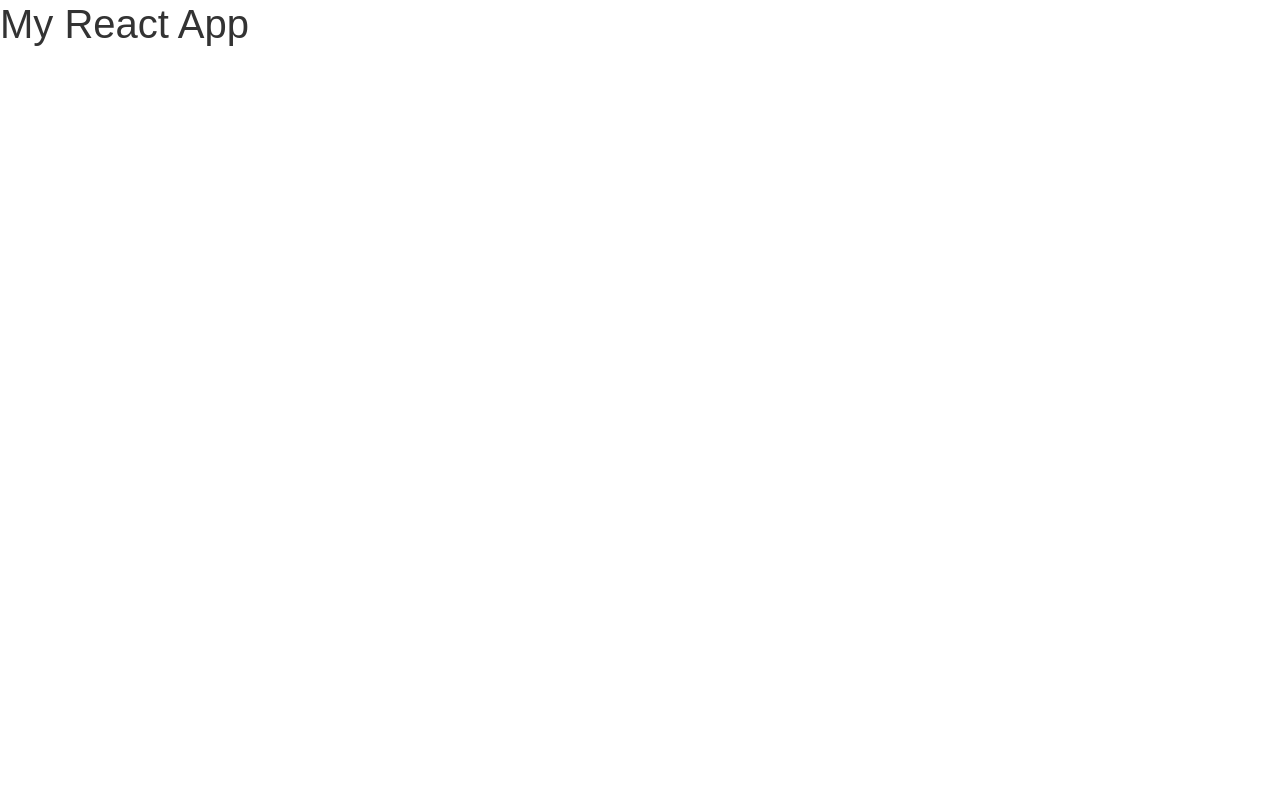
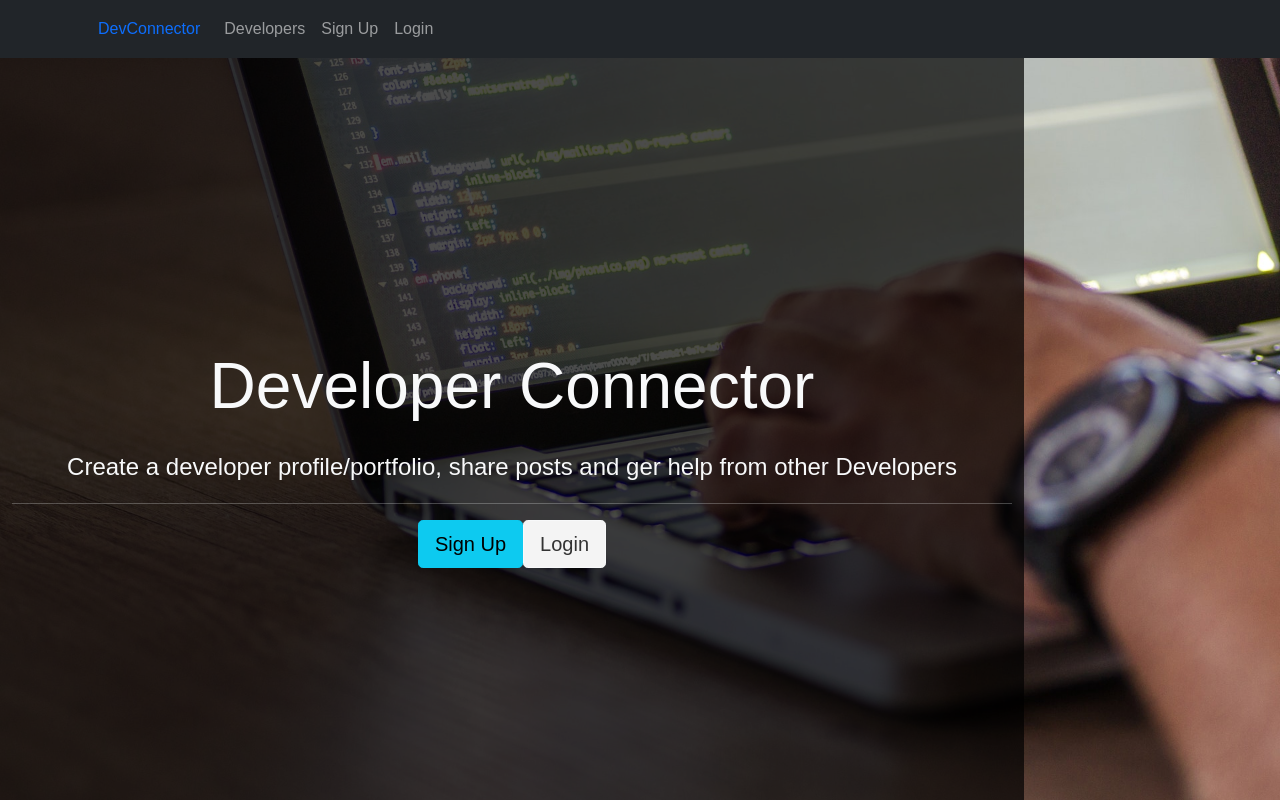
Before and after one commit to hossein-nemati/MERN, a React (Create React App) app in the folder client/: page /login in a window 1280 px wide. Shown: the top 800 px of the page. Built offline with nearby package versions, Linux system fonts and the light colour scheme.

Commit message:
add layout files

```diff
--- a/client/src/App.js
+++ b/client/src/App.js
@@ -1,13 +1,21 @@
+import React, { Component } from 'react';
+
+import Navbar from './components/layout/Navbar';
+import Footer from './components/layout/Footer';
+import Landing from './components/layout/Landing';
+
 import './App.css';
 
-function App() {
-  return (
-    <div className="App">
-      <header className="App-header">
-        <h1>My React App</h1>
-      </header>
-    </div>
-  );
+class App extends Component{
+  render() {
+    return (
+      <div className="App">
+        <Navbar />
+        <Landing />
+        <Footer />
+      </div>
+    );
+  }
 }
 
 export default App;
--- /dev/null
+++ b/client/src/components/layout/Footer.js
@@ -0,0 +1,9 @@
+import React from 'react'
+
+export default () => {
+    return (
+        <footer className="bg-dark text-white mt-5 p-4 text-center">
+            Copyrigth &copy; {new Date().getFullYear()} DevConnector
+        </footer>
+    );
+};
--- /dev/null
+++ b/client/src/components/layout/Landing.js
@@ -0,0 +1,33 @@
+import React, { Component } from "react";
+
+class Landing extends Component {
+  render() {
+    return (
+      <div className="landing">
+        <div className="dark-overlay landing-inner text-light">
+          <div className="container">
+            <div className="row">
+              <div className="col-md-12 text-center">
+                <h1 className="display-3 mb-4">Developer Connector</h1>
+                <p className="lead">
+                  {" "}
+                  Create a developer profile/portfolio, share posts and ger help
+                  from other Developers
+                </p>
+                <hr />
+                <a href="register.html" className="btn btn-lg btn-info mr-2">
+                    Sign Up
+                </a>
+                <a href="register.html" className="btn btn-lg btn-light">
+                    Login
+                </a>
+              </div>
+            </div>
+          </div>
+        </div>
+      </div>
+    );
+  }
+}
+
+export default Landing;
--- /dev/null
+++ b/client/src/components/layout/Navbar.js
@@ -0,0 +1,39 @@
+import React, { Component } from 'react'
+
+class Navbar extends Component {
+    render() {
+        return (
+          <nav className="navbar navbar-expand-sm navbar-dark bg-dark">
+            <div className="container">
+            <a className="nav-link" href="login.html">DevConnector</a>
+              <button
+                className="navbar-toggler"
+                type="button"
+                data-toggle="collapse"
+              >
+                <span className="navbar-toggler-icon"></span>
+              </button>
+
+              <div className="collapse navbar-collapse" id="mobile-nav">
+                <ul className="navbar-nav mr-auto">
+                  <li className="nav-item">
+                  <a className="nav-link" href="login.html">Developers</a>
+                  </li>
+                </ul>
+                <ul className="navbar-nav ml-auto">
+                  <li className="nav-item">
+                  <a className="nav-link" href="login.html">Sign Up</a>
+
+                  </li>
+                  <li className="nav-item">
+                    <a className="nav-link" href="login.html">Login</a>
+                  </li>
+                </ul>
+              </div>
+            </div>
+          </nav>
+        );
+    }
+}
+
+export default Navbar;
```
